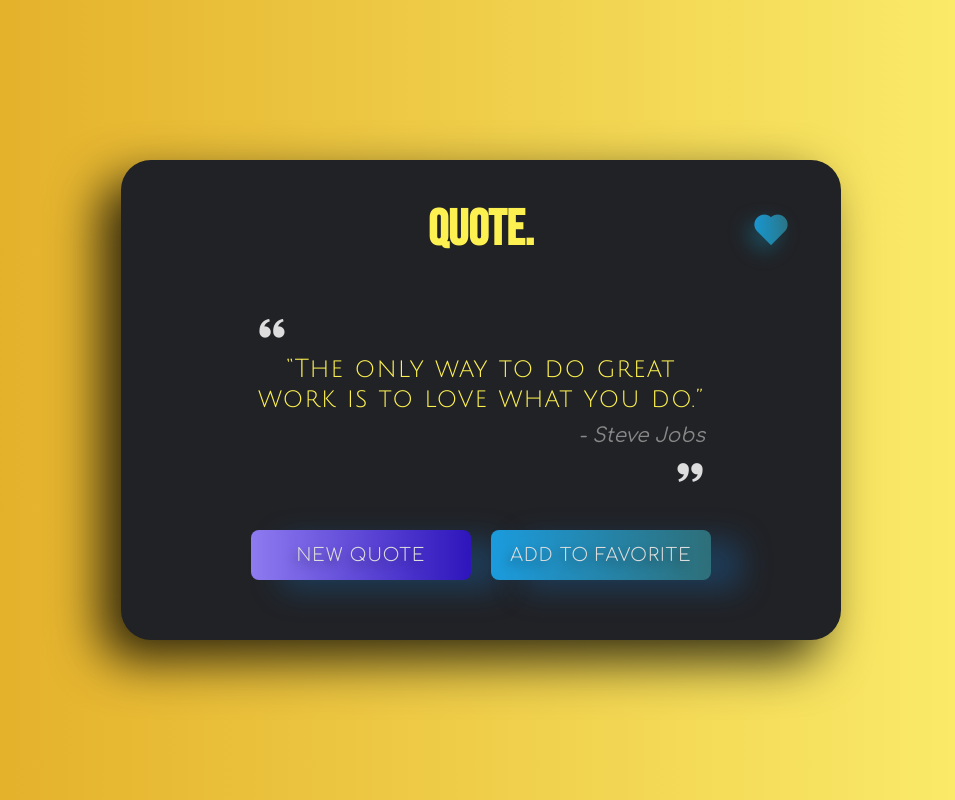
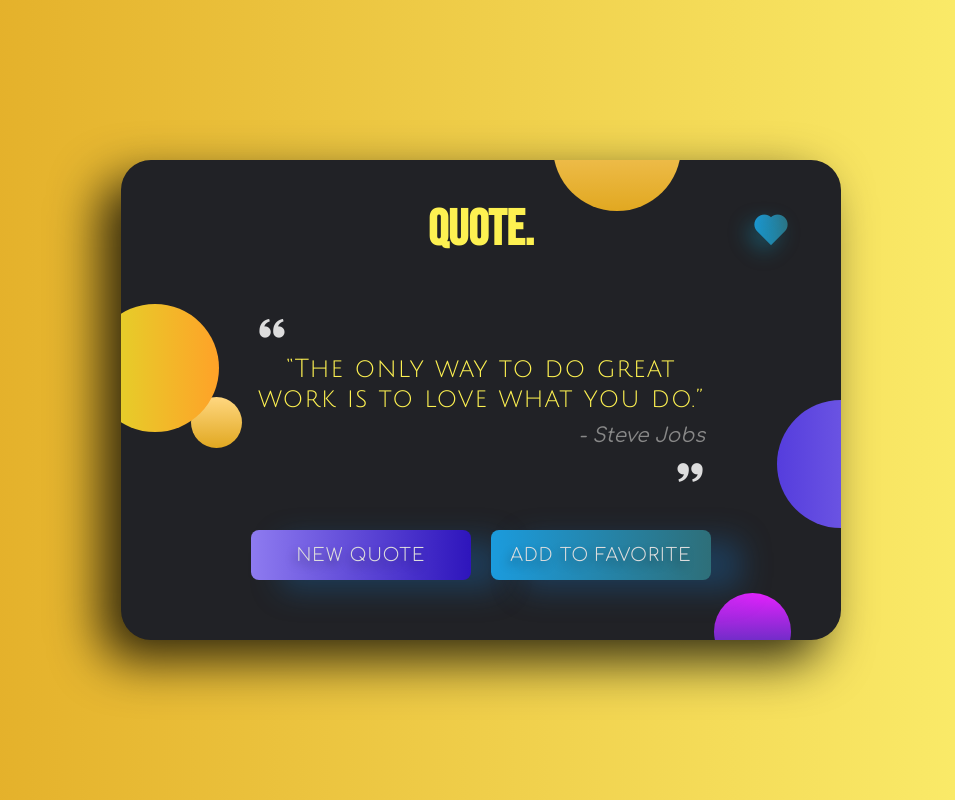
Before and after one commit to gitfilix/quote-gen, a React (Vite) app in the folder quote-app/: page / in a window 1280 px wide. Shown: the whole page, without its empty margins (159-1114 px from the left). Built offline with nearby package versions, Linux system fonts and the light colour scheme.

Commit message:
Q: last circles just for fun

```diff
--- a/quote-app/src/Components/QuotesApp.css
+++ b/quote-app/src/Components/QuotesApp.css
@@ -14,6 +14,7 @@
     border-radius: 3rem;
     padding: 4rem;
     box-shadow: -2rem 2rem 5rem rgba(0, 0, 0, 0.8);
+    overflow: hidden;
 }
 
 .app-header {
@@ -136,3 +137,48 @@
         background-image: linear-gradient(to left, #265d65, #157aad);
     }
 }
+
+.circles div {
+    position: absolute;
+    border-radius: 50%;
+}
+
+.circle-1 {
+    width: clamp(5rem, 10cqi, 15rem);
+    aspect-ratio: 1 / 1;
+    background-image: linear-gradient(to top, #e1a821, #ffd780);
+    top: -6cqi;
+    left: 60%;
+}
+
+.circle-2 {
+    width: clamp(2rem, 4cqi, 15rem);
+    aspect-ratio: 1 / 1;
+    background-image: linear-gradient(to top, #e1a821, #ffd780);
+    bottom: 15cqi;
+    left: 7rem;
+}
+
+.circle-3 {
+    width: clamp(5rem, 10cqi, 16rem);
+    aspect-ratio: 1 / 1;
+    background-image: linear-gradient(to right, #553ddd, #7f69e8);
+    top: 50%;
+    right: -5cqi;
+}
+
+.circle-4 {
+    width: clamp(4rem, 10cqi, 16rem);
+    aspect-ratio: 1 / 1;
+    background-image: linear-gradient(to left, #ffa228, #dfd92a);
+    top: 30%;
+    left: -3rem;
+}
+
+.circle-5 {
+    width: clamp(5rem, 6cqi, 8rem);
+    aspect-ratio: 1 / 1;
+    background-image: linear-gradient(to top, #2b33a8, #e422fd);
+    bottom: -3rem;
+    right: 5rem;
+}
--- a/quote-app/src/Components/QuotesApp.jsx
+++ b/quote-app/src/Components/QuotesApp.jsx
@@ -15,6 +15,7 @@ function QuotesApp() {
               <div className='circle-2'></div>
               <div className='circle-3'></div>
               <div className='circle-4'></div>
+              <div className='circle-5'></div>
             </div>
             <div className='buttons'>
               <button className='btn btn-new'>
```
